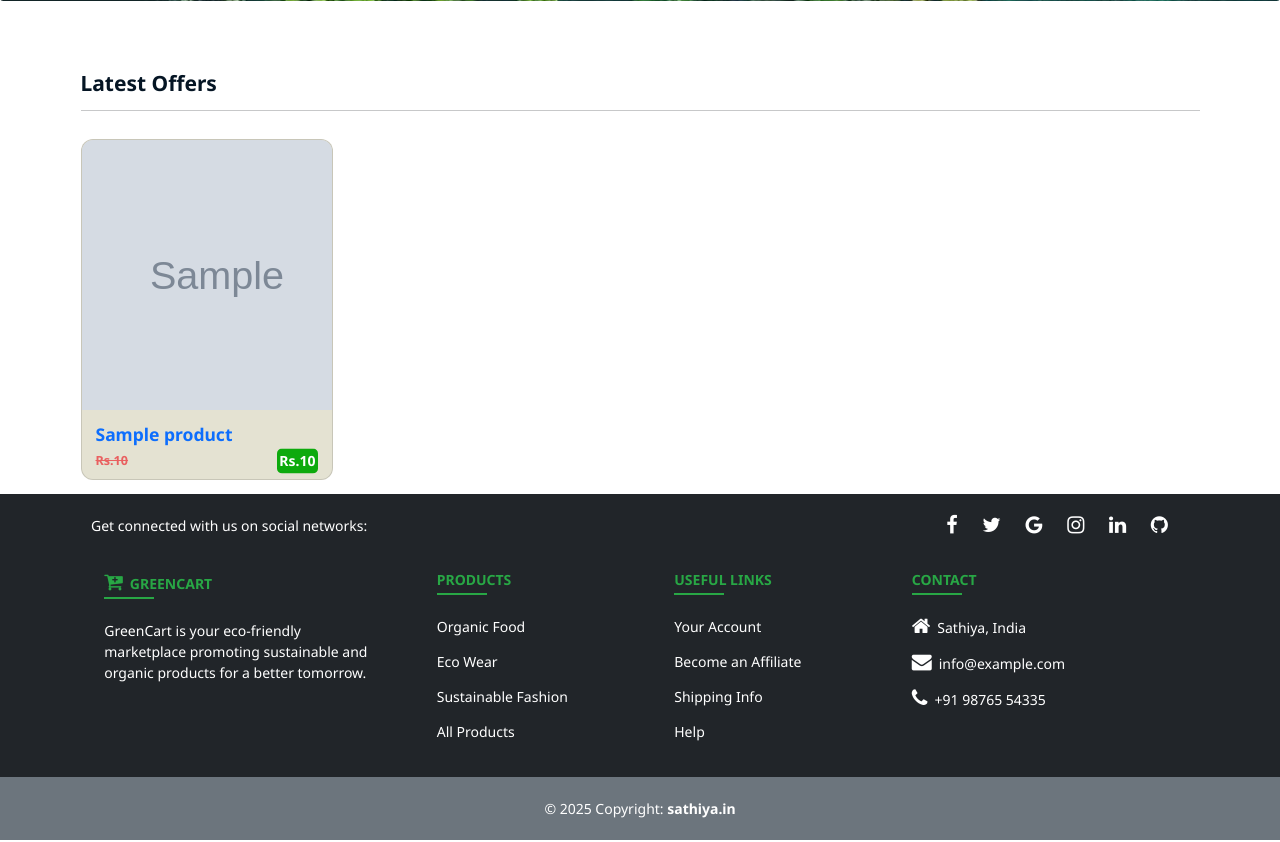
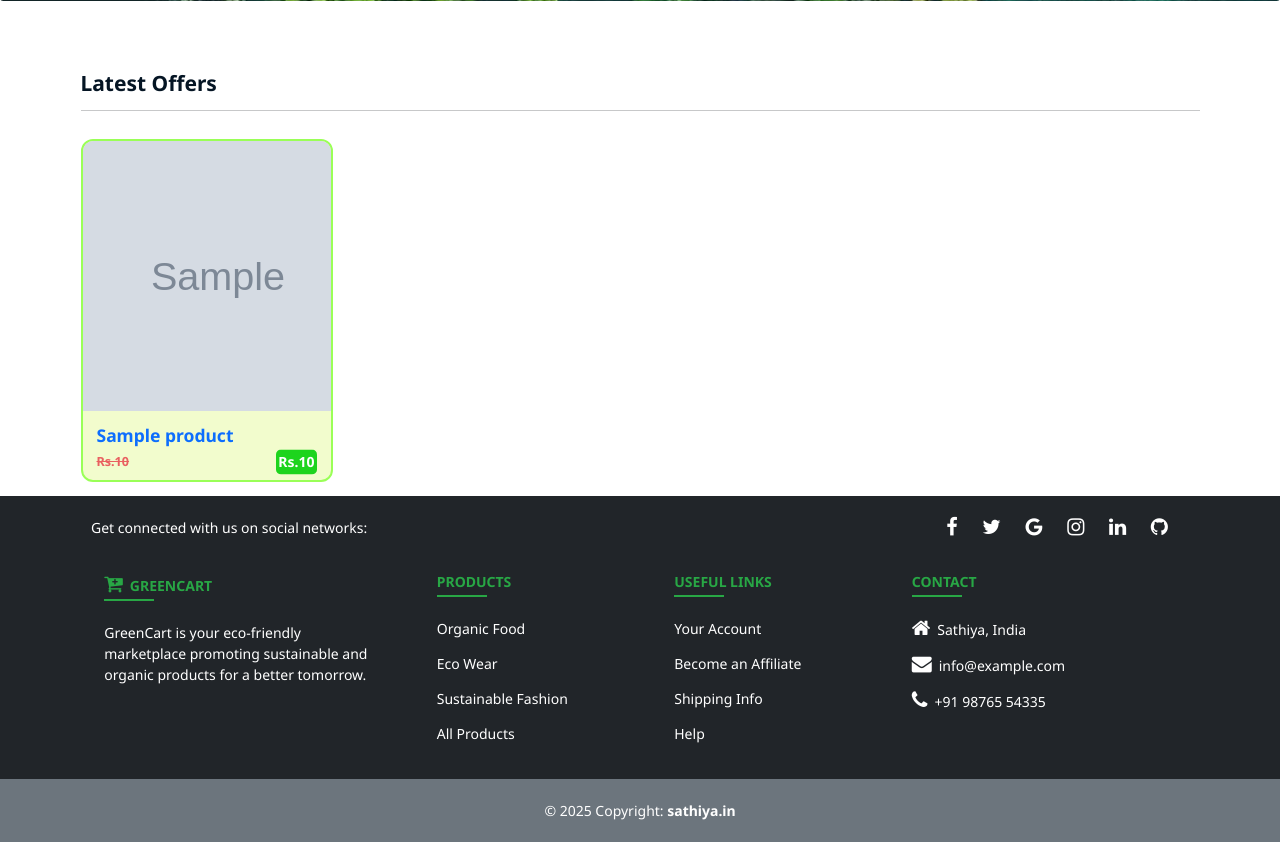
Before and after one commit to sathiya12342/Greencart, a Django app: page / in a window 1280 px wide. Shown: the part 639-1481 px from the top of the page. Run offline with Django 5.2, Linux system fonts and the light colour scheme; tables that the repository leaves empty hold one stand-in row (values such as "Sample post"); grey boxes marked "Sample" are stand-in pictures.

Commit message:
This is my Django framework used python project

```diff
--- a/Greencart/shop/static/css/styles.css
+++ b/Greencart/shop/static/css/style.css
@@ -2,8 +2,9 @@
 html {
   font-size: 14px;
 }
+/* Default Light Theme */
 body {
-    font-family: 'Noto Sans', sans-serif;
+  font-family: 'Noto Sans', sans-serif;
 }
 .product-card:hover {
    transform: scale(1.03);
@@ -44,8 +45,9 @@ h4{
 }
 /* Product Card Styling */
 .card {
-  background-color: #e4e2d2;
+  background-color: #f2fccd;
   transition: transform 0.3s ease, box-shadow 0.3s ease;
+  border: 2px solid #9aff57;
   border-radius: 12px;
   overflow: hidden;
 }
@@ -59,6 +61,7 @@ h4{
 /* Image Styling */
 .img1 {
   transition: transform 0.3s ease;
+  object-fit: cover;
 }
 
 .img1:hover {
@@ -97,7 +100,7 @@ h4{
 }
 
 .new_price {
-  color: #28a745;
+  color: #25ee57;
   font-weight: bold;
 }
 .text-primary{
@@ -110,7 +113,7 @@ h4{
 }
 
 .card-title:hover {
-  color: #198754;
+  color: #17aa65;
 }
 
 .old_price {
@@ -120,7 +123,7 @@ h4{
 
 .new_price {
   font-weight: bold;
-  background-color: rgb(13, 170, 13);
+  background-color: rgb(29, 212, 29);
   color: white;
   padding: 2px;
   border-radius: 5px;
--- a/Greencart/shop/templates/shop/layout/main.html
+++ b/Greencart/shop/templates/shop/layout/main.html
@@ -9,11 +9,11 @@
         {% block title %}
         {% endblock title %}
     </title>
-    <link rel="stylesheet" href="{% static 'css/styles.css' %}">
+    <link rel="stylesheet" href="{% static 'css/style.css' %}">
     <link rel="stylesheet" href="https://cdnjs.cloudflare.com/ajax/libs/font-awesome/4.7.0/css/font-awesome.min.css">
   </head>
   <body>
-    {% include 'shop/inc/navbar.html' %}
+  {% include 'shop/inc/navbar.html' %}
     {% block content %}
     {% endblock content %}
 
```
